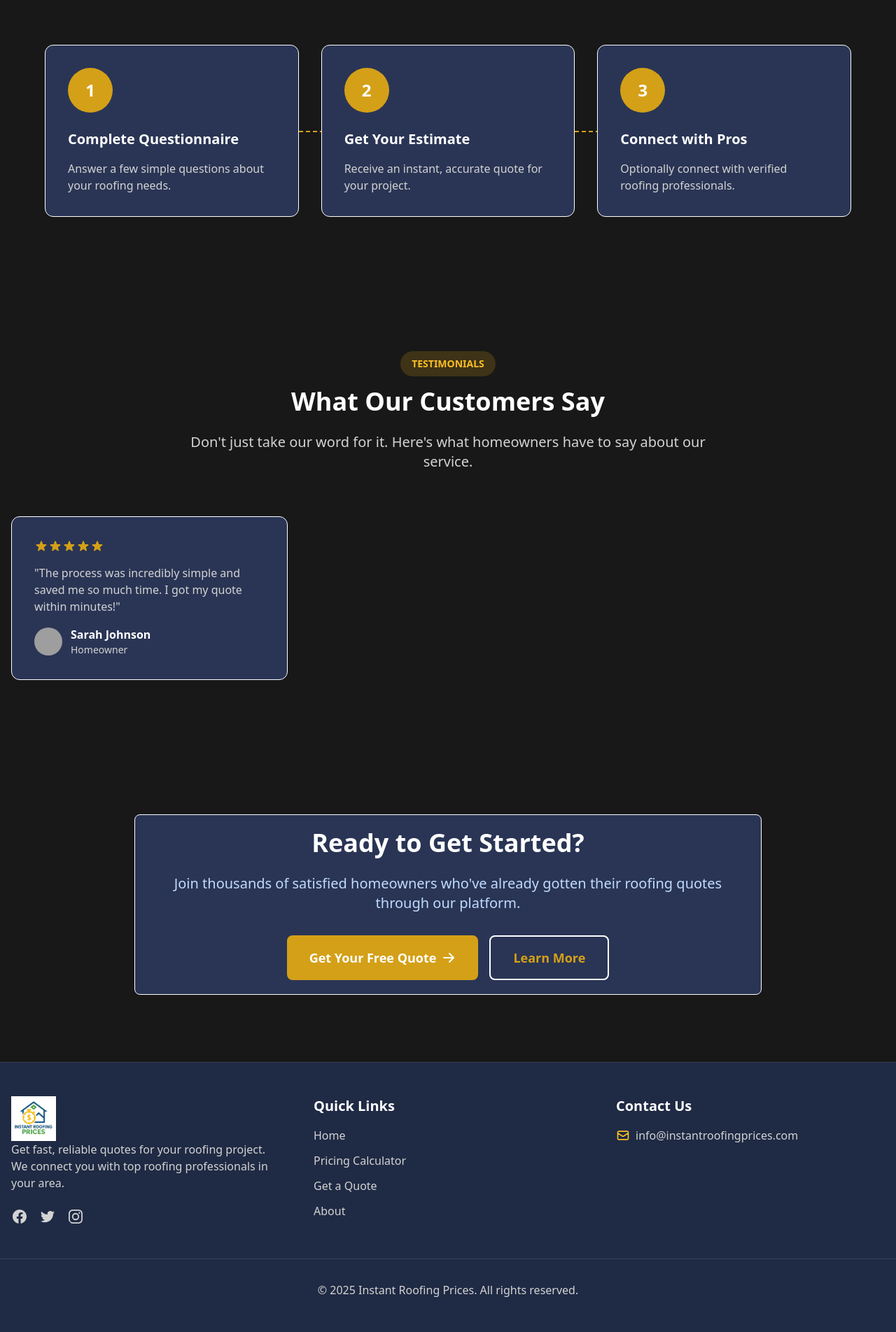
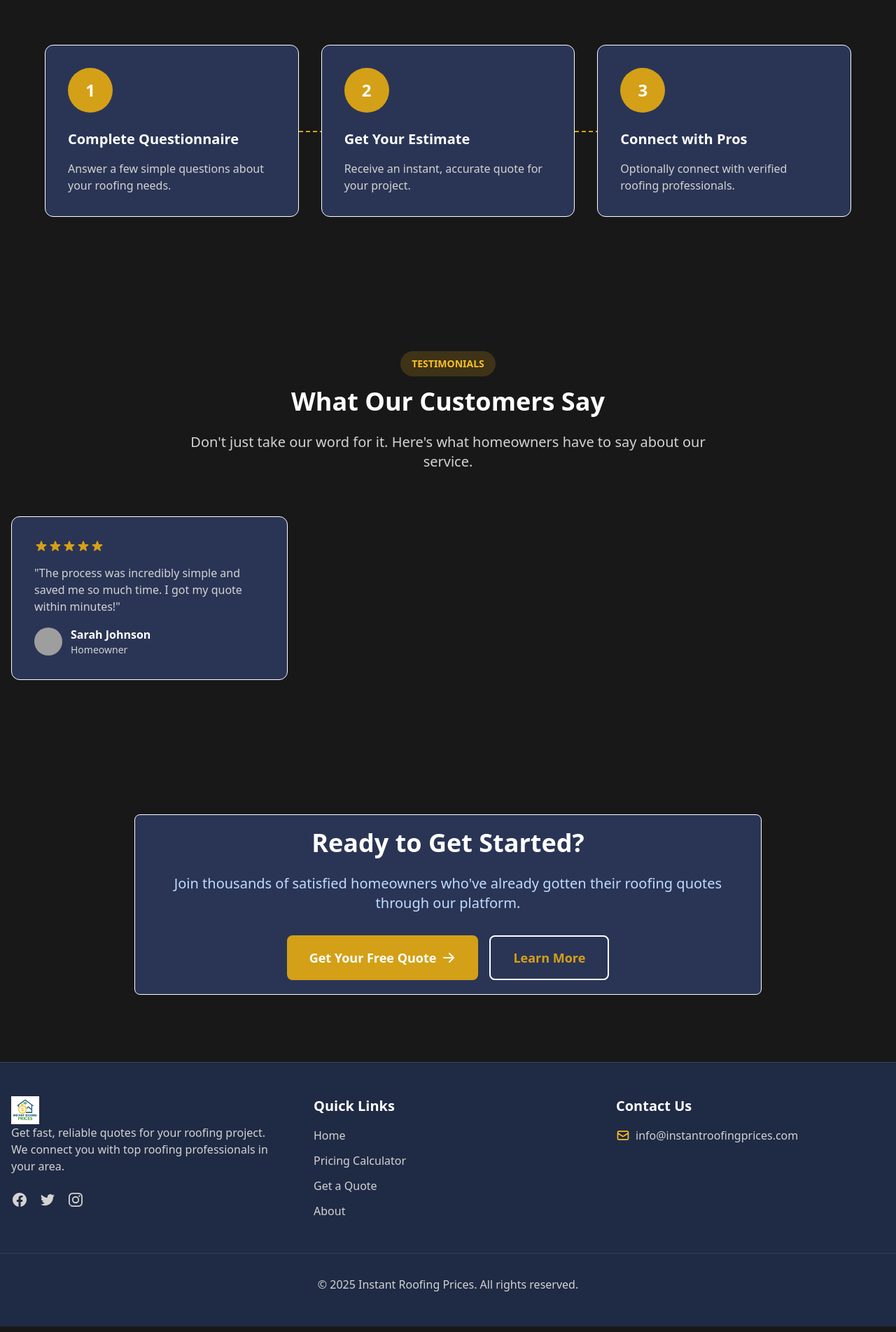
Before and after one commit to tim-amredev/roofing-lead-site, a Jekyll site: the page built from index.html, in a window 1280 px wide. Shown: the part 2181-4085 px from the top of the page at 70% size. Built offline with Jekyll 4.4.1, drawn with Linux system fonts in a browser that asks for light colours; grey boxes are pictures that could not be loaded.

Commit message:
Update footer.html

```diff
--- a/_includes/footer.html
+++ b/_includes/footer.html
@@ -2,7 +2,7 @@
   <div class="container mx-auto px-4">
     <div class="grid grid-cols-1 md:grid-cols-3 gap-12">
       <div>
-        <img src="/assets/images/irp-logo.svg" alt="Instant Roofing Prices" class="h-16" />
+        <img src="/assets/images/irp-logo.svg" alt="Instant Roofing Prices" class="h-10" />
         <p class="text-gray-300">Get fast, reliable quotes for your roofing project. We connect you with top roofing professionals in your area.</p>
         <div class="mt-6 flex space-x-4">
           <a href="#" class="text-gray-400 hover:text-yellow-400 transition-colors">
```
